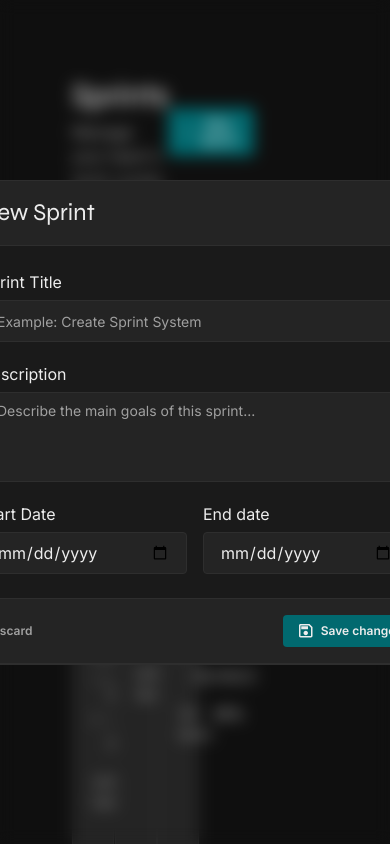
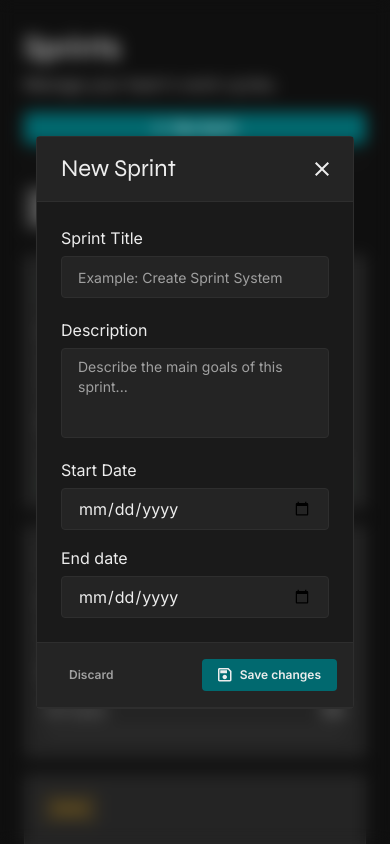
Before and after one commit to JoaoGustavo-dev/focusflow, a React (Vite) app: page /sprints in a window 390 px wide. Both pictures are taken after a click on the button "New Sprint". Shown: the top 844 px of the page. Built offline with nearby package versions, Linux system fonts and the light colour scheme; data requests are answered from the project's data file.

Commit message:
fix(responsive): improve layout on smaller screens

```diff
--- a/src/App.css
+++ b/src/App.css
@@ -1,9 +1,10 @@
 @import 'tailwindcss';
 
 .home::-webkit-scrollbar {
+  width: 8px;
   background-color: transparent;
-  width: 8px;
 }
+
 .home::-webkit-scrollbar-thumb {
   background-color: #a0a0a0;
   border-radius: 16px;
@@ -35,7 +36,21 @@
 }
 
 @layer base {
+  html,
+  body,
+  #root {
+    width: 100%;
+    min-width: 0;
+    min-height: 100%;
+    margin: 0;
+  }
+
   body {
+    min-height: 100vh;
     font-family: var(--font-body);
   }
+
+  #root {
+    min-height: 100vh;
+  }
 }
--- a/src/components/CreateSprintModal.jsx
+++ b/src/components/CreateSprintModal.jsx
@@ -63,11 +63,11 @@ const CreateSprintModal = ({ isOpen, onClose }) => {
     >
       <div
         ref={nodeRef}
-        className="fixed top-0 bottom-0 left-0 flex h-screen w-screen items-center justify-center backdrop-blur"
+        className="fixed inset-0 z-50 flex items-center justify-center p-4 backdrop-blur"
       >
         {/* dialog */}
         <form onSubmit={handleSubmit(onSubmit)}>
-          <div className="border-border flex w-120 flex-col rounded-sm border">
+          <div className="border-border flex w-full max-w-120 flex-col rounded-sm border">
             <div className="bg-high-surface border-border flex items-center justify-between border-b px-6 py-4">
               <p className="text-main font-display text-2xl">New Sprint</p>
               <button
@@ -111,7 +111,7 @@ const CreateSprintModal = ({ isOpen, onClose }) => {
                   },
                 })}
               />
-              <div className="grid grid-cols-2 gap-4">
+              <div className="grid grid-cols-1 gap-4 sm:grid-cols-2">
                 <Input
                   id="startDate"
                   label="Start Date"
--- a/src/components/Sidebar.jsx
+++ b/src/components/Sidebar.jsx
@@ -4,28 +4,29 @@ import SprintsIcon from '../assets/icons/sprints.svg?react'
 
 const Sidebar = () => {
   return (
-    <div className="bg-high-surface sticky top-0 hidden h-screen flex-col gap-8 md:flex">
-      {/* Chamada Sidebar */}
+    <aside className="bg-high-surface sticky top-0 hidden h-screen w-full flex-col gap-8 lg:flex">
       <div className="flex flex-col gap-8 px-10 pt-8">
         <div className="flex flex-col items-center">
           <p className="text-smooth-blue font-display text-2xl">FocusFlow</p>
+
           <p className="font-body text-sidebar-description text-xs">
             Deep Work Engine
           </p>
         </div>
 
-        <div className="flex flex-col items-center">
+        <nav className="flex flex-col items-center">
           <SidebarButton to="/">
             <DashboardIcon />
             Dashboard
           </SidebarButton>
+
           <SidebarButton to="/sprints">
             <SprintsIcon />
             Sprints
           </SidebarButton>
-        </div>
+        </nav>
       </div>
-    </div>
+    </aside>
   )
 }
 
--- a/src/components/SprintCards.jsx
+++ b/src/components/SprintCards.jsx
@@ -46,7 +46,7 @@ const SprintCards = ({ activefilter, onCreateSprintClick }) => {
 
   return (
     <div
-      className={`${emptyDB ? 'flex items-center justify-center' : emptyFilter ? 'flex items-center justify-center' : 'grid grid-cols-3 gap-4'}`}
+      className={`${emptyDB ? 'flex items-center justify-center' : emptyFilter ? 'flex items-center justify-center' : 'grid grid-cols-1 gap-4 md:grid-cols-2 xl:grid-cols-3'}`}
     >
       {sprintsIsLoading || tasksisLoading ? (
         <Fragment>
--- a/src/layouts/Layout.jsx
+++ b/src/layouts/Layout.jsx
@@ -3,11 +3,12 @@ import Sidebar from '../components/Sidebar'
 
 const Layout = () => {
   return (
-    <div className="bg-background grid h-screen w-screen grid-cols-[16rem_1fr] gap-16">
+    <div className="bg-background grid min-h-screen w-full grid-cols-1 lg:grid-cols-[16rem_minmax(0,1fr)]">
       <Sidebar />
-      <div className="home h-full min-w-0 flex-1 overflow-x-hidden overflow-y-auto p-8">
+
+      <main className="home min-w-0 overflow-x-hidden overflow-y-auto">
         <Outlet />
-      </div>
+      </main>
     </div>
   )
 }
--- a/src/pages/Home.jsx
+++ b/src/pages/Home.jsx
@@ -5,7 +5,7 @@ import TaskPriorityCards from '../components/TaskPriorityCards'
 
 const Home = () => {
   return (
-    <div className="flex flex-col gap-10">
+    <div className="flex flex-col gap-10 p-8">
       {/* Header */}
       <div>
         <Header
--- a/src/pages/Sprints.jsx
+++ b/src/pages/Sprints.jsx
@@ -18,8 +18,8 @@ const Sprints = () => {
   }
 
   return (
-    <div className="flex flex-col gap-6 p-10">
-      <div className="border-border flex items-center justify-between border-b pb-4">
+    <div className="flex min-w-0 flex-col gap-6 p-6 lg:p-8 xl:p-10">
+      <div className="border-border flex flex-col gap-4 border-b pb-4 sm:flex-row sm:items-center sm:justify-between">
         <Header title="Sprints" description="Manage your team's work cycles." />
         <Button onClick={handleCreateSprintModalClick}>
           <PlusIcon />
```
